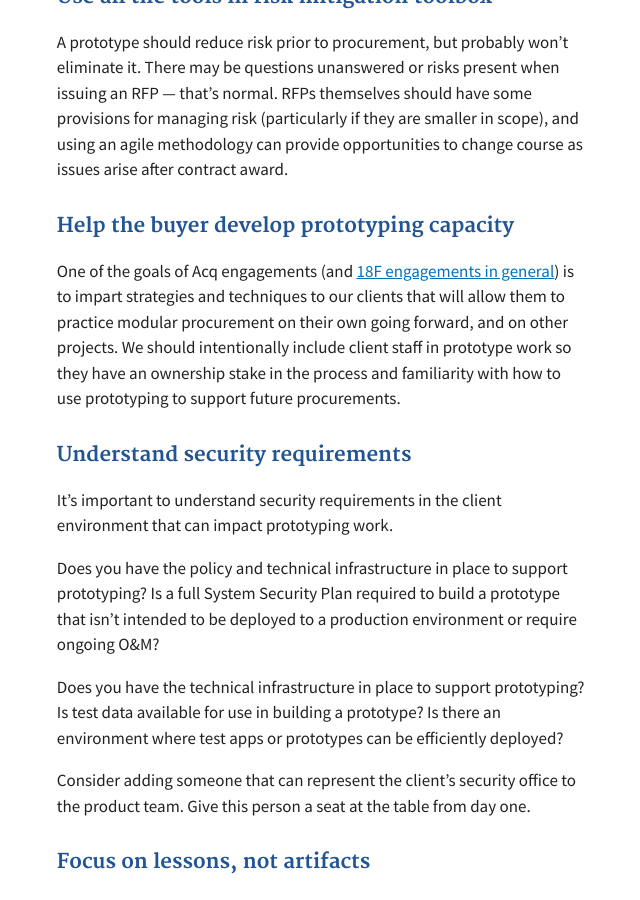
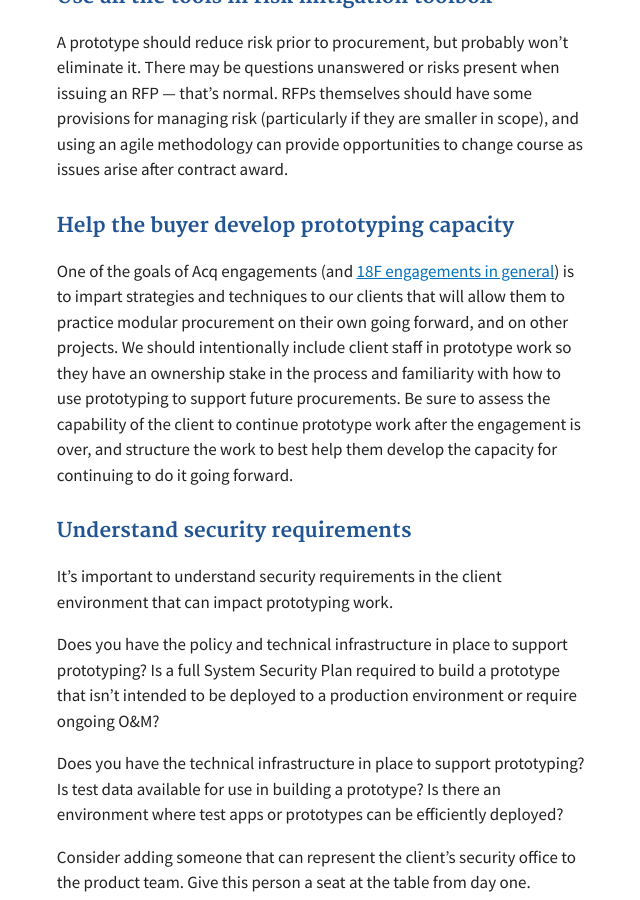
Before and after one commit to 18F/Modular-Contracting-And-Agile-Development, a Jekyll site: the page built from _strategies/prototyping.md, in a window 1280 px wide and 900 px high, scrolled down 2405 px. Shown: the whole window, without its empty margins (344-984 px from the left). Built offline with Jekyll 4.4.1, drawn with Linux system fonts in a browser that asks for light colours.

Commit message:
Update prototyping.md
Added additional sentence about building internal capacity for doing prototypes.

```diff
--- a/_strategies/prototyping.md
+++ b/_strategies/prototyping.md
@@ -44,7 +44,7 @@
 
 ### Help the buyer develop prototyping capacity
 
-One of the goals of Acq engagements (and [18F engagements in general](https://partnership-playbook.18f.gov/7-transfer-projects-back/)) is to impart strategies and techniques to our clients that will allow them to practice modular procurement on their own going forward, and on other projects. We should intentionally include client staff in prototype work so they have an ownership stake in the process and familiarity with how to use prototyping to support future procurements.
+One of the goals of Acq engagements (and [18F engagements in general](https://partnership-playbook.18f.gov/7-transfer-projects-back/)) is to impart strategies and techniques to our clients that will allow them to practice modular procurement on their own going forward, and on other projects. We should intentionally include client staff in prototype work so they have an ownership stake in the process and familiarity with how to use prototyping to support future procurements. Be sure to assess the capability of the client to continue prototype work after the engagement is over, and structure the work to best help them develop the capacity for continuing to do it going forward.
 
 ### Understand security requirements
 
```
